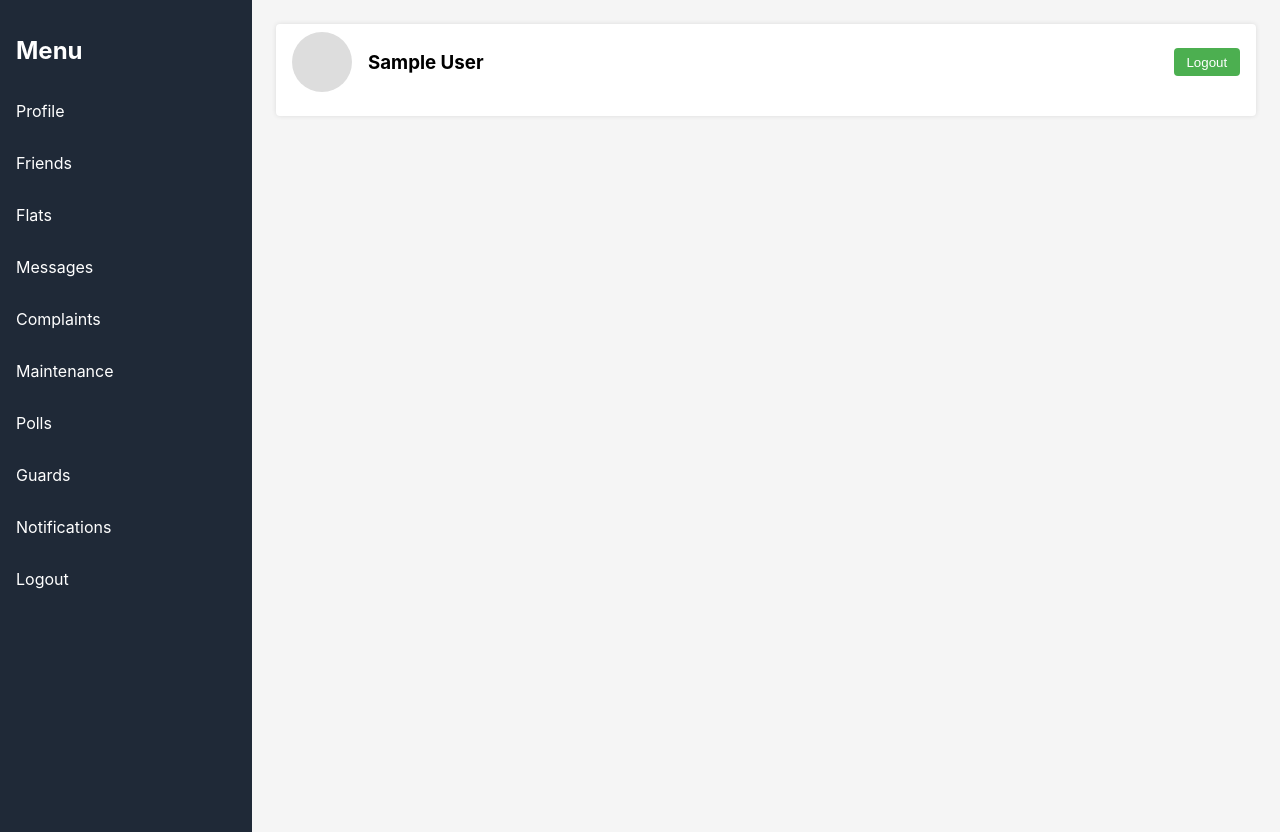
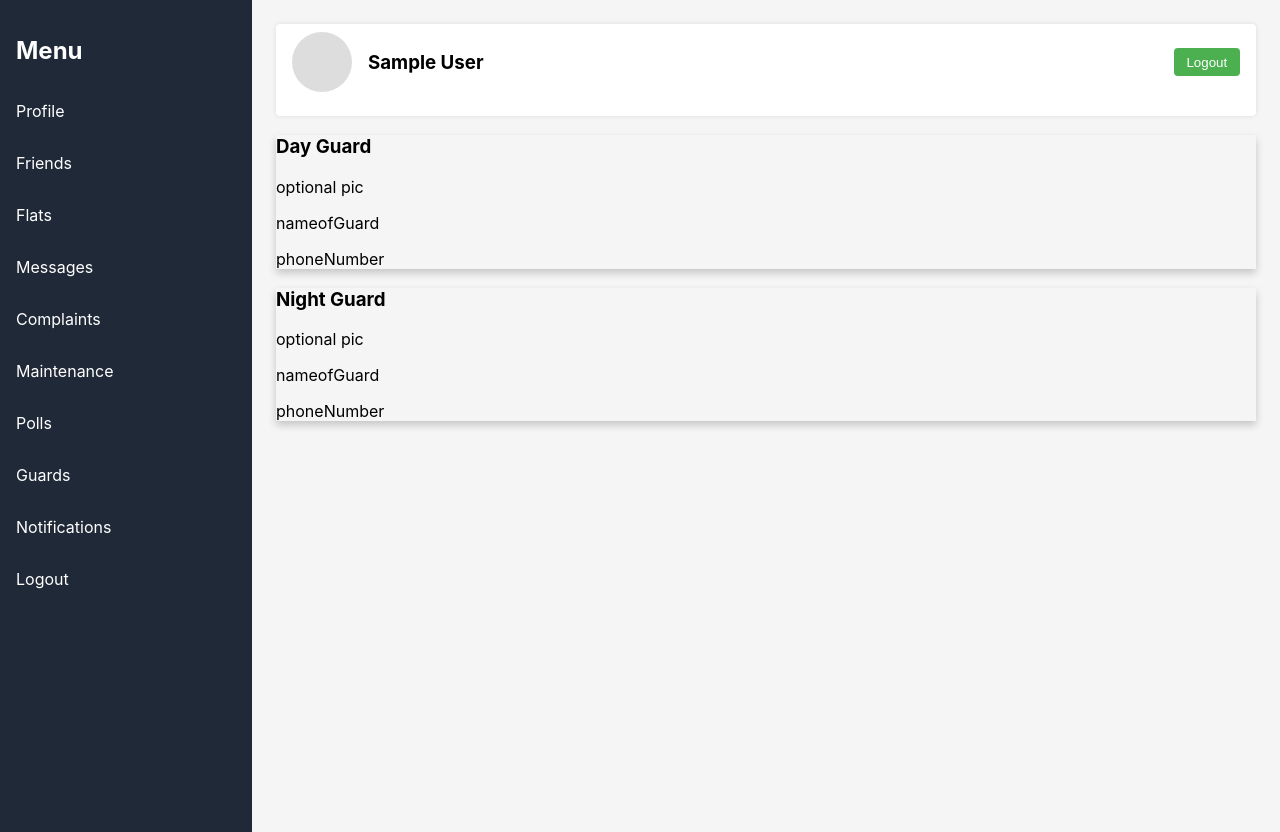
Before and after one commit to kenshelby/society-maintenance-app, a React (Create React App) app in the folder frontend/: page /user-dashboard/guards in a window 1280 px wide. Built offline with nearby package versions, Linux system fonts and the light colour scheme; sample sign-in values are in the browser's storage.

Commit message:
changes to guard component

```diff
--- a/frontend/src/components/Guards.jsx
+++ b/frontend/src/components/Guards.jsx
@@ -1,9 +1,25 @@
-import React from 'react';
+import React, { useEffect } from 'react';
 import { useNavigate } from "react-router-dom";
 
 
 const Guards = () =>{
-    return<></>
+    useEffect(()=>{console.log("backend call for fetching the guards table")}, []);  //once we call the api remove one section
+    return(
+        <div className='top-container'>
+          <section className='dayguardsection' style={{boxShadow: '0 4px 8px 0 rgba(0,0,0,0.2)'}}>
+              <h3>Day Guard</h3>
+              <p>optional pic</p>
+              <p>nameofGuard</p>
+              <p>phoneNumber</p>
+          </section>
+          <section className='nightguardsection' style={{boxShadow: '0 4px 8px 0 rgba(0,0,0,0.2)'}}>
+              <h3>Night Guard</h3>
+              <p>optional pic</p>
+              <p>nameofGuard</p>
+              <p>phoneNumber</p>
+          </section>
+        </div>
+    )
 }
 
 
```
